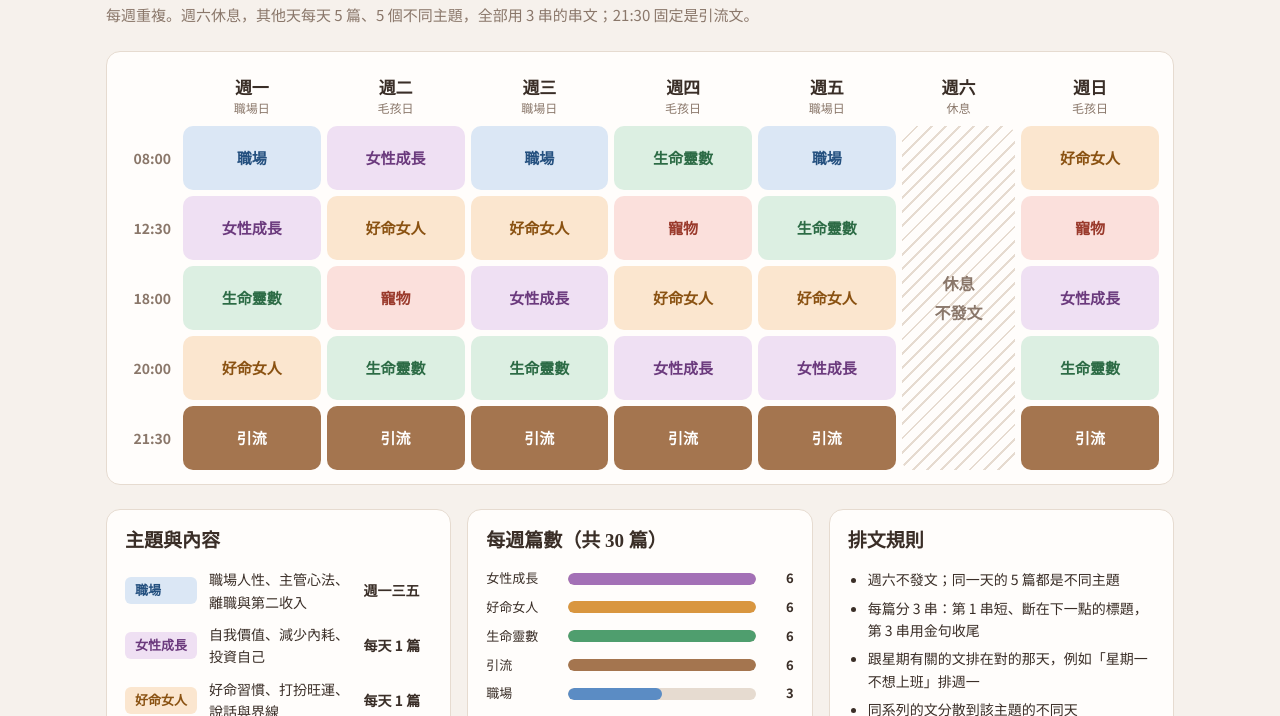
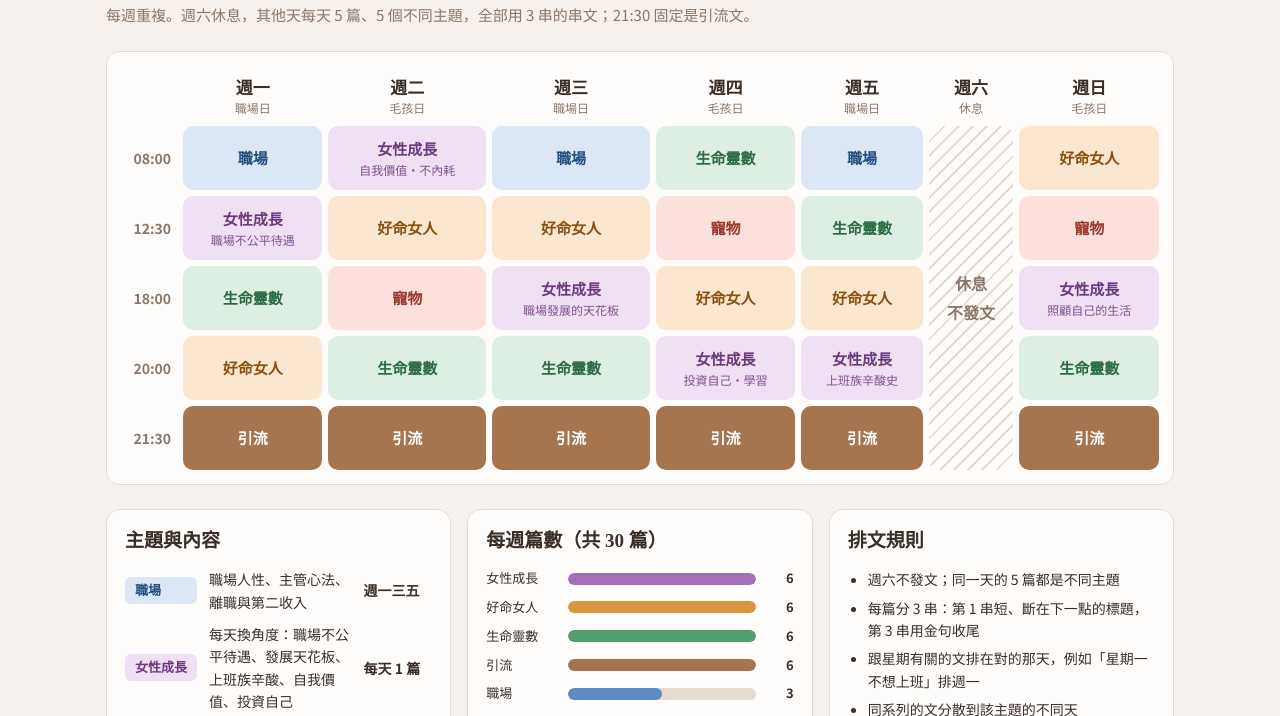
Before and after one commit to shulibook/shulibook, a plain HTML site: page 自動化發文/週計劃表.html in a window 1280 px wide. Shown: the part 84-800 px from the top of the page. Drawn offline with Linux system fonts and the light colour scheme.

Commit message:
Give 女性成長 a different angle each day
Co-Authored-By: Claude Opus 5.5 <noreply@anthropic.com>
Claude-Session: https://claude.ai/code/session_01VHjvs2RgVHXqAkxmEgZnZn

```diff
--- a/自動化發文/週計劃表.html
+++ b/自動化發文/週計劃表.html
@@ -36,6 +36,8 @@ thead th{font-family:var(--f-head);font-size:17px;padding:8px 0 4px;text-align:c
 thead th small{display:block;font-family:var(--f-body);font-size:12px;color:var(--muted);font-weight:500}
 tbody th{font-size:14px;font-weight:700;color:var(--muted);text-align:right;padding-right:6px;white-space:nowrap;font-variant-numeric:tabular-nums;width:56px}
 .c{border-radius:10px;height:64px;display:flex;align-items:center;justify-content:center;font-weight:700;font-size:15px;text-align:center;padding:4px}
+.c{flex-direction:column;gap:2px}
+.c small{font-size:12px;font-weight:500;opacity:.85}
 .job{background:var(--job-bg);color:var(--job-fg)}
 .grow{background:var(--grow-bg);color:var(--grow-fg)}
 .luck{background:var(--luck-bg);color:var(--luck-fg)}
@@ -67,10 +69,10 @@ ul{margin:0;padding-left:20px;display:grid;gap:6px;font-size:14px}
     <table>
       <thead><tr><th></th><th>週一<small>職場日</small></th><th>週二<small>毛孩日</small></th><th>週三<small>職場日</small></th><th>週四<small>毛孩日</small></th><th>週五<small>職場日</small></th><th>週六<small>休息</small></th><th>週日<small>毛孩日</small></th></tr></thead>
       <tbody>
-        <tr><th>08:00</th><td><div class="c job">職場</div></td><td><div class="c grow">女性成長</div></td><td><div class="c job">職場</div></td><td><div class="c num">生命靈數</div></td><td><div class="c job">職場</div></td><td rowspan="5"><div class="c rest">休息<br>不發文</div></td><td><div class="c luck">好命女人</div></td></tr>
-        <tr><th>12:30</th><td><div class="c grow">女性成長</div></td><td><div class="c luck">好命女人</div></td><td><div class="c luck">好命女人</div></td><td><div class="c pet">寵物</div></td><td><div class="c num">生命靈數</div></td><td><div class="c pet">寵物</div></td></tr>
-        <tr><th>18:00</th><td><div class="c num">生命靈數</div></td><td><div class="c pet">寵物</div></td><td><div class="c grow">女性成長</div></td><td><div class="c luck">好命女人</div></td><td><div class="c luck">好命女人</div></td><td><div class="c grow">女性成長</div></td></tr>
-        <tr><th>20:00</th><td><div class="c luck">好命女人</div></td><td><div class="c num">生命靈數</div></td><td><div class="c num">生命靈數</div></td><td><div class="c grow">女性成長</div></td><td><div class="c grow">女性成長</div></td><td><div class="c num">生命靈數</div></td></tr>
+        <tr><th>08:00</th><td><div class="c job">職場</div></td><td><div class="c grow">女性成長<small>自我價值・不內耗</small></div></td><td><div class="c job">職場</div></td><td><div class="c num">生命靈數</div></td><td><div class="c job">職場</div></td><td rowspan="5"><div class="c rest">休息<br>不發文</div></td><td><div class="c luck">好命女人</div></td></tr>
+        <tr><th>12:30</th><td><div class="c grow">女性成長<small>職場不公平待遇</small></div></td><td><div class="c luck">好命女人</div></td><td><div class="c luck">好命女人</div></td><td><div class="c pet">寵物</div></td><td><div class="c num">生命靈數</div></td><td><div class="c pet">寵物</div></td></tr>
+        <tr><th>18:00</th><td><div class="c num">生命靈數</div></td><td><div class="c pet">寵物</div></td><td><div class="c grow">女性成長<small>職場發展的天花板</small></div></td><td><div class="c luck">好命女人</div></td><td><div class="c luck">好命女人</div></td><td><div class="c grow">女性成長<small>照顧自己的生活</small></div></td></tr>
+        <tr><th>20:00</th><td><div class="c luck">好命女人</div></td><td><div class="c num">生命靈數</div></td><td><div class="c num">生命靈數</div></td><td><div class="c grow">女性成長<small>投資自己・學習</small></div></td><td><div class="c grow">女性成長<small>上班族辛酸史</small></div></td><td><div class="c num">生命靈數</div></td></tr>
         <tr><th>21:30</th><td><div class="c lead">引流</div></td><td><div class="c lead">引流</div></td><td><div class="c lead">引流</div></td><td><div class="c lead">引流</div></td><td><div class="c lead">引流</div></td><td><div class="c lead">引流</div></td></tr>
       </tbody>
     </table>
@@ -81,7 +83,7 @@ ul{margin:0;padding-left:20px;display:grid;gap:6px;font-size:14px}
       <h2>主題與內容</h2>
       <div class="leg">
         <span class="sw job">職場</span><p>職場人性、主管心法、離職與第二收入</p><span class="n">週一三五</span>
-        <span class="sw grow">女性成長</span><p>自我價值、減少內耗、投資自己</p><span class="n">每天 1 篇</span>
+        <span class="sw grow">女性成長</span><p>每天換角度：職場不公平待遇、發展天花板、上班族辛酸、自我價值、投資自己</p><span class="n">每天 1 篇</span>
         <span class="sw luck">好命女人</span><p>好命習慣、打扮旺運、說話與界線</p><span class="n">每天 1 篇</span>
         <span class="sw num">生命靈數</span><p>數字基因密碼 1～9 號的天賦與個性</p><span class="n">每天 1 篇</span>
         <span class="sw pet">寵物</span><p>養狗知識與毛孩的陪伴</p><span class="n">週二四日</span>
```
Also changed, not shown: 自動化發文/週計劃表.png, 1 other file.
